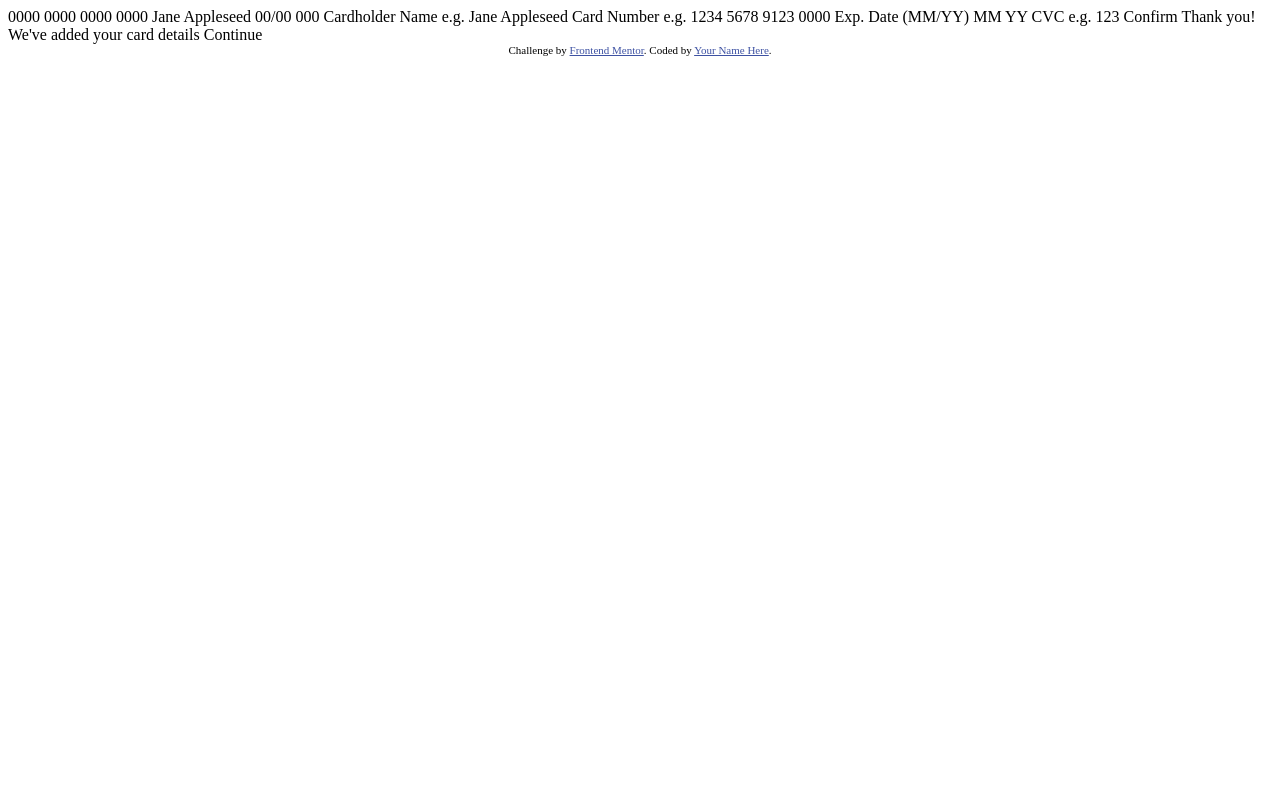
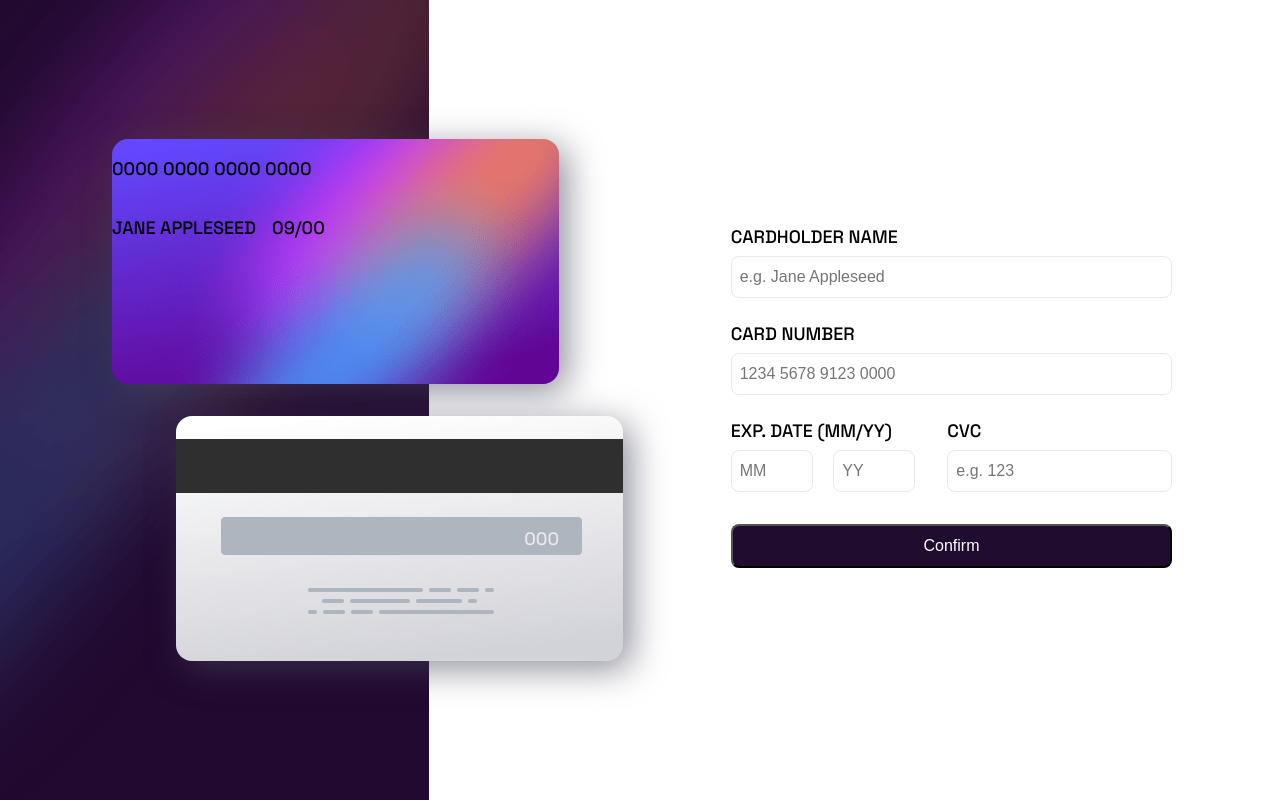
Before and after one commit to nikolasuu/interactive-card-details-form-main, a plain HTML site: page index.html in a window 1280 px wide. Drawn offline with Linux system fonts and the light colour scheme.

Commit message:
Create HTML and First CSS (display flex)

```diff
--- a/index.html
+++ b/index.html
@@ -1,51 +1,109 @@
 <!DOCTYPE html>
 <html lang="en">
   <head>
-  <meta charset="UTF-8">
-  <meta name="viewport" content="width=device-width, initial-scale=1.0"> <!-- displays site properly based on user's device -->
-
-  <link rel="icon" type="image/png" sizes="32x32" href="./images/favicon-32x32.png">
+    <meta charset="UTF-8" />
+    <meta name="viewport" content="width=device-width, initial-scale=1.0" />
+    <!-- displays site properly based on user's device -->
+    <link rel="stylesheet" href="./styles/main.css" />
+    <link
+      rel="icon"
+      type="image/png"
+      sizes="32x32"
+      href="./images/favicon-32x32.png"
+    />
 
     <title>Frontend Mentor | Interactive card details form</title>
 
     <!-- Feel free to remove these styles or customise in your own stylesheet 👍 -->
-  <style>
-    .attribution { font-size: 11px; text-align: center; }
-    .attribution a { color: hsl(228, 45%, 44%); }
-  </style>
+    <!-- <style>
+      .attribution {
+        font-size: 11px;
+        text-align: center;
+      }
+      .attribution a {
+        color: hsl(228, 45%, 44%);
+      }
+    </style> -->
   </head>
   <body>
+    <div class="main">
+      <div class="left-section">
+        <div class="card card-front">
+          <div class="card-front-form">
+            <div class="row">
+              <p class>0000 0000 0000 0000</p>
+            </div>
 
-  0000 0000 0000 0000
-  Jane Appleseed
-  00/00
+            <div class="row">
+              <p>Jane Appleseed</p>
 
-  000
+              <p>09/00</p>
+            </div>
+          </div>
+        </div>
 
-  Cardholder Name
-  e.g. Jane Appleseed
+        <div class="card card-back">
+          <div class="card-back-code">
+            <p class="preview-cvc">000</p>
+          </div>
+        </div>
+      </div>
 
-  Card Number
-  e.g. 1234 5678 9123 0000
+      <div class="right-section">
+        <div class="form-body">
+          <div class="row">
+            <div class="input-group">
+              <label>Cardholder Name</label>
+              <input
+                class="form-input"
+                type="text"
+                placeholder="e.g. Jane Appleseed"
+              />
+            </div>
+          </div>
 
-  Exp. Date (MM/YY)
-  MM
-  YY
+          <div class="row">
+            <div class="input-group">
+              <label>Card Number</label>
+              <input
+                class="form-input"
+                type="text"
+                placeholder="1234 5678 9123 0000"
+              />
+            </div>
+          </div>
 
-  CVC
-  e.g. 123
+          <div class="row">
+            <div class="input-group">
+              <label>Exp. date (MM/YY)</label>
+              <div class="input-month-year">
+                <input class="form-input" type="text" placeholder="MM" />
+                <input class="form-input" type="text" placeholder="YY" />
+              </div>
+            </div>
 
-  Confirm
+            <div class="input-group">
+              <label>CVC</label>
+              <input class="form-input" type="text" placeholder="e.g. 123" />
+            </div>
+          </div>
+
+          <div class="row">
+            <button class="btn">Confirm</button>
+          </div>
+        </div>
+      </div>
+    </div>
 
     <!-- Completed state start -->
-
-  Thank you!
-  We've added your card details
-  Continue
+    <!--
+    Thank you! We've added your card details Continue
 
     <div class="attribution">
-    Challenge by <a href="https://www.frontendmentor.io?ref=challenge" target="_blank">Frontend Mentor</a>.
-    Coded by <a href="#">Your Name Here</a>.
-  </div>
+      Challenge by
+      <a href="https://www.frontendmentor.io?ref=challenge" target="_blank"
+        >Frontend Mentor</a
+      >. Coded by <a href="#">Your Name Here</a>.
+    </div> -->
   </body>
 </html>
--- /dev/null
+++ b/styles/main.css
@@ -0,0 +1,112 @@
+@import url("https://fonts.googleapis.com/css2?family=Space+Grotesk:wght@500&display=swap");
+
+body {
+  margin: 0;
+  font-size: 18px;
+  font-family: "Space Grotesk";
+  text-transform: uppercase;
+}
+.main {
+  display: flex;
+  flex-direction: row;
+  background-image: url("/images/bg-main-desktop.png");
+  background-position: left;
+  background-repeat: no-repeat;
+  background-size: contain;
+  /* min-width: 483px; */
+  height: 100vh;
+}
+
+/* LEFT */
+.left-section {
+  display: flex;
+  flex-direction: column;
+  justify-content: center;
+  gap: 2rem;
+}
+
+.card {
+  display: flex;
+  width: 447px;
+  height: 245px;
+  border-radius: 1rem;
+  background-position: center;
+  background-repeat: no-repeat;
+  background-size: cover;
+  -webkit-box-shadow: 8px 8px 35px 0px rgba(66, 68, 90, 0.6);
+  -moz-box-shadow: 8px 8px 35px 0px rgba(66, 68, 90, 0.6);
+  box-shadow: 8px 8px 35px 0px rgba(66, 68, 90, 0.6);
+}
+
+.card-front {
+  background-color: rgb(159, 77, 214);
+  background-image: url("/images/bg-card-front.png");
+  margin-left: 7rem;
+}
+
+.card-back {
+  background-color: rgb(240, 240, 240);
+  background-image: url("/images/bg-card-back.png");
+  margin-left: 11rem;
+  justify-content: end;
+  align-items: center;
+}
+.card-back-code {
+  color: #e9e9e9;
+  margin-right: 4rem;
+}
+
+/* RIGHT */
+.right-section {
+  display: flex;
+  justify-content: center;
+  align-items: center;
+  margin: auto;
+}
+
+.form-body {
+  display: flex;
+  flex-direction: column;
+  gap: 1rem;
+  width: 30git vw;
+}
+
+.row {
+  display: flex;
+  gap: 1rem;
+}
+
+.input-group {
+  display: flex;
+  flex-direction: column;
+  flex-wrap: nowrap;
+  width: 100%;
+}
+
+.form-input {
+  margin: 0.5rem 0;
+  line-height: 2.5rem;
+  padding: 0 0.5rem 0 0.5rem;
+  border: 1px solid #e9e9e9;
+}
+
+input {
+  border-radius: 0.5rem;
+  font-size: 1rem;
+}
+.input-month-year input {
+  width: 4rem;
+  margin-right: 1rem;
+}
+
+button {
+  width: 100%;
+  margin: 0.5rem 0;
+  line-height: 2.5rem;
+  padding: 0 0.5rem 0 0.5rem;
+  background-color: rgb(31, 12, 46);
+  color: white;
+  border-radius: 0.5rem;
+  font-size: 1rem;
+  cursor: pointer;
+}
```
Also changed, not shown: 1 other file. Lines whose indentation alone changed are shown as unchanged.
